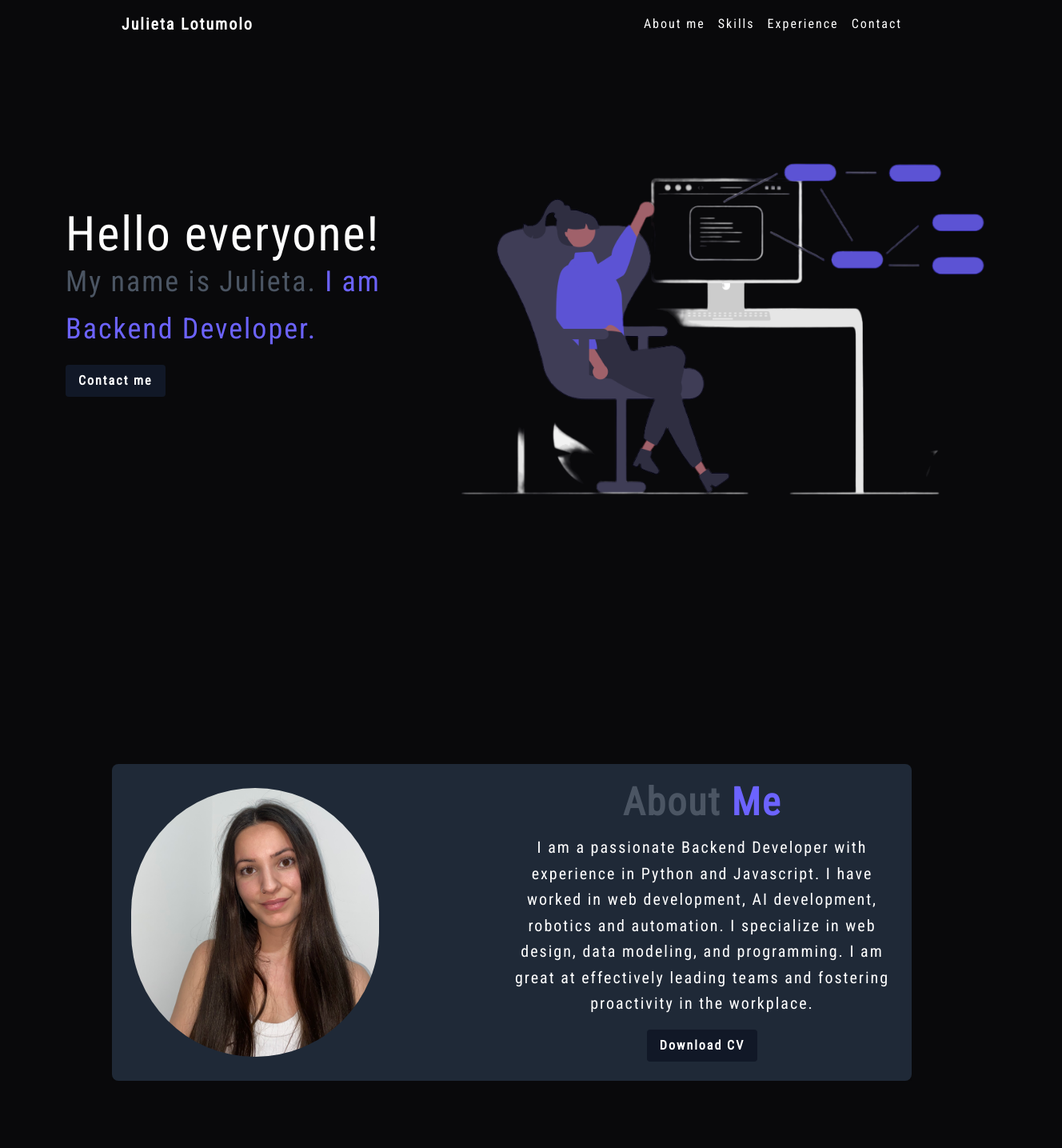
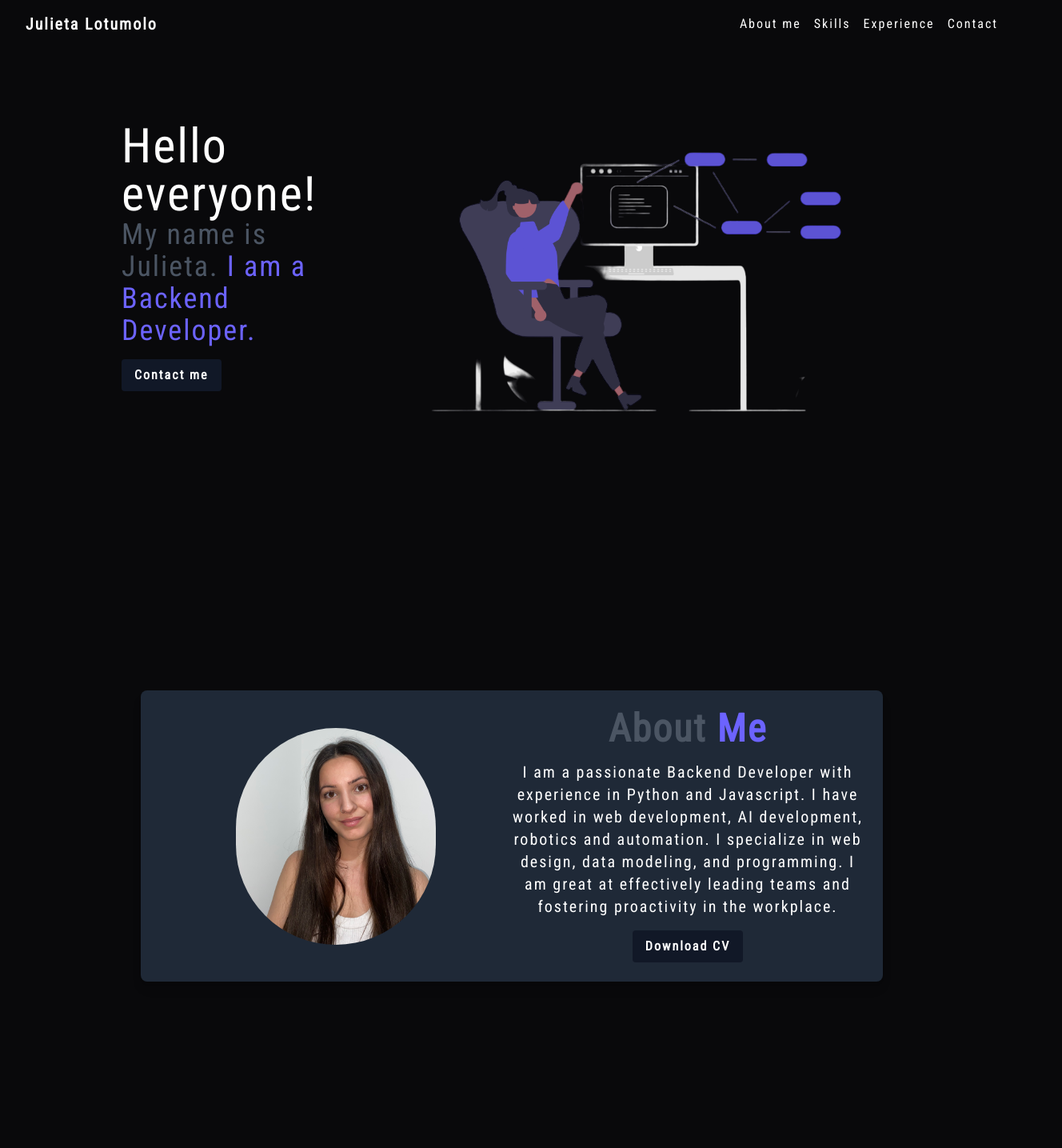
Before and after one commit to lotjulieta/julieta-lotumolo, a React (Vite) app: page / in a window 1280 px wide. Shown: the top 1435 px of the page at 80% size, 1328 px wide, since content can reach past the window. Built offline with nearby package versions, Linux system fonts and the light colour scheme.

Commit message:
latest changes

```diff
--- a/src/components/shared/Header.jsx
+++ b/src/components/shared/Header.jsx
@@ -3,7 +3,7 @@ import './styles-shared.css';
 export default function Header() {
   return (
     <header className="bg-zinc-950 border-gray-200 dark:bg-zinc-950 text-white py-4">
-      <div className="container mx-auto flex justify-between items-center">
+      <div className="mx-auto flex justify-between items-center md:ml-8 md:mr-8">
         <h1 className="text-xl font-bold">Julieta Lotumolo</h1>
         <nav className="md:hidden">
           <button className="mobile-menu-button">
--- a/src/components/shared/Portada.jsx
+++ b/src/components/shared/Portada.jsx
@@ -10,14 +10,14 @@ export default function Portada() {
   };
 
   return (
-    <section className="bg-zinc-950 text-white py-20">
+    <section className="bg-zinc-950 text-white py-10 lg:py-20">
       <div className="container mx-auto flex flex-col lg:flex-row items-center justify-center">
-        <div className="lg:w-1/2" style={{ marginLeft: '-70px'}}>
-          <h1 className="animate__animated animate__bounceInDown text-6xl">Hello everyone!</h1>
-          <p style={{ color: '#4b5563'}} className="animate__animated animate__bounceInLeft text-4xl leading-relaxed text-center lg:text-left">
-            My name is Julieta. <span style={{ color: '#6C63FF'}}>I am Backend Developer.</span>
+        <div className="lg:w-1/2">
+          <h1 className="animate__animated animate__bounceInDown text-4xl lg:text-6xl text-center lg:text-left">Hello everyone!</h1>
+          <p style={{ color: '#4b5563'}} className="animate__animated animate__bounceInLeft text-xl lg:text-4xl leading-relaxed text-center lg:text-left">
+            My name is Julieta. <span style={{ color: '#6C63FF'}}>I am a Backend Developer.</span>
           </p>
-          <div className="flex justify-left">
+          <div className="flex justify-center lg:justify-start">
             <button
               className="bg-gray-900 hover:bg-zinc-950 text-white font-bold py-2 px-4 rounded focus:outline-none focus:shadow-outline mt-4 mb-16"
               type="button"
@@ -27,7 +27,7 @@ export default function Portada() {
             </button>
           </div>
         </div>
-        <div style={ { marginRight: '-200px'}}>
+        <div>
           <img src="/images/undraw_Software_engineer_re_tnjc-Photoroom.png-Photoroom.png" alt="Your Image" className="mx-auto lg:mx-0" />
         </div>
       </div>
--- a/src/pages/Aboutme.jsx
+++ b/src/pages/Aboutme.jsx
@@ -3,26 +3,25 @@ import 'animate.css';
 export default function Aboutme() {
   return(
     <div className="flex justify-center items-center h-screen">
-      <section style={{ width: '1000px', marginTop: '-20px'}} className="relative overflow-hidden cursor-pointer transform transition-transform duration-300 hover:scale-110">
-        <div className="bg-gray-800 rounded-lg p-6 text-white shadow-lg hover:bg-gray-700" style={{ height: 'fit-content', maxHeight: '400px' }}>
+      <section className="sm:w-full lg:w-3/4 px-4 md:mt-0">
+        <div className="bg-gray-800 rounded-lg p-6 text-white shadow-lg hover:bg-gray-700">
           <div className="lg:flex lg:items-center">
-            <div className="lg:w-1/2 lg:pr-10 mb-4 lg:mb-0">
-              <img src="/images/foto-cv.jpg" alt="Your Image" className="rounded-full" style={{ width: '310px'}} />
+            <div className="lg:w-1/2 mb-4 lg:mb-0">
+              <img src="/images/foto-cv.jpg" alt="Your Image" className="rounded-full mx-auto" style={{ maxWidth: '250px'}} />
             </div>
             <div className="lg:w-1/2">
-              <h2 className="text-5xl font-bold mb-4 text-center" style={{ color: '#4b5563'}}>About <span style={{ color: '#6C63FF'}}>Me</span></h2>
-              <p className="text-xl leading-relaxed text-center">
+              <h2 className="text-3xl lg:text-5xl font-bold mb-4 text-center" style={{ color: '#4b5563'}}>About <span style={{ color: '#6C63FF'}}>Me</span></h2>
+              <p className="text-lg lg:text-xl leading-relaxed text-center">
                 I am a passionate Backend Developer with experience in Python and Javascript. I have worked in web development, AI development, robotics and automation. I specialize in web design, data modeling, and programming. I am great at effectively leading teams and fostering proactivity in the workplace.
               </p>
-              <div className="flex justify-center">
-            <button className="bg-gray-900 hover:bg-gray-700 text-white font-bold py-2 px-4 rounded focus:outline-none focus:shadow-outline mt-4" type="submit">
-              Download CV
-            </button>
-          </div>
+              <div className="flex justify-center mt-4">
+                <button className="bg-gray-900 hover:bg-gray-700 text-white font-bold py-2 px-4 rounded focus:outline-none focus:shadow-outline" type="submit">
+                  Download CV
+                </button>
+              </div>
             </div>
           </div>
         </div>
-
       </section>
     </div>
   );
--- a/src/pages/Contact.jsx
+++ b/src/pages/Contact.jsx
@@ -28,13 +28,14 @@ export default function Contact() {
   };
 
   return (
-   <div className="container mx-auto my-8 md:my-22 flex flex-col items-center md:flex-row">
+   <div>
+    <h1 className="text-5xl text-center md:mb-16" style={{ color:'#6C63FF' }}>Contact <span style={{ color: '#4b5563'}}>Me!</span></h1>
+    <div className="container mx-auto my-22 flex">
     <div className="w-full md:w-3/4 hidden md:block">
         <img src="/images/undraw_real_time_collaboration_c62i-Photoroom.png-Photoroom.png" alt="Contact" className="h-auto md:max-w-full" style={{ marginLeft: '-130px' }} />
       </div>
-      <div className="w-full md:w-1/2 md:mr-8">
-        <h1 className="text-5xl text-center md:text-left mb-4" style={{ color:'#6C63FF' }}>Contact <span style={{ color: '#4b5563'}}>Me!</span></h1>
-        <div className="flex flex-wrap justify-center md:justify-start">
+      <div className="w-full md:w-1/2 ">
+        <div className="flex flex-wrap justify-center">
           <a
             href="https://www.linkedin.com/in/julieta-lotumolo/"
             target="_blank"
@@ -58,8 +59,8 @@ export default function Contact() {
             </button>
           </a>
         </div>
-        <p className='text-xl text-center md:text-left mt-8 mb-8'>or send me an email</p>
-        <form onSubmit={handleSubmit} className="w-full max-w-md mx-auto">
+        <p className='text-xl text-center text-white md:items-center md:text-center mt-8 mb-8'>or send me an email</p>
+        <form onSubmit={handleSubmit} className="w-full max-w-md mx-auto md:max-w-lg">
           <div className="flex flex-wrap -mx-3 mb-6">
             <div className="w-full px-3 mb-6">
               <label className="block uppercase tracking-wide text-gray-700 text-xs font-bold mb-2" htmlFor="name">
@@ -77,7 +78,7 @@ export default function Contact() {
               <label className="block uppercase tracking-wide text-gray-700 text-xs font-bold mb-2 mt-2" htmlFor="message">
                 Mesagge
               </label>
-              <textarea className="appearance-none block w-full bg-gray-200 text-gray-700 border rounded py-3 px-4 mb-3 leading-tight focus:outline-none focus:bg-white focus:border-gray-500 h-48 resize-none" id="message" placeholder="Write your message here..." name="message" value={formData.message} onChange={handleChange} required />
+              <textarea className="appearance-none block w-full bg-gray-200 text-gray-700 border rounded py-3 px-4 mb-3 leading-tight focus:outline-none focus:bg-white focus:border-gray-500 h-40 md:h-48 resize-none" id="message" placeholder="Write your message here..." name="message" value={formData.message} onChange={handleChange} required />
             </div>
           </div>
           <div className="flex justify-center">
@@ -87,6 +88,7 @@ export default function Contact() {
           </div>
         </form>
       </div>
-    </div>
+      </div>
+   </div>
   );
 }
--- a/src/pages/Experience.jsx
+++ b/src/pages/Experience.jsx
@@ -8,7 +8,7 @@ export default function Experience() {
 
   return (
     <div className="my-20">
-      <h1 className="text-center text-5xl mb-20" style={{ marginTop: '150px', color: '#6C63FF', marginBottom: '110px'}}>Work Experience</h1>
+      <h1 className="text-center text-5xl md:mb-20" style={{ marginTop: '150px', color: '#6C63FF', marginBottom: '110px'}}>Work Experience</h1>
       <div className="flex flex-wrap justify-center items-start space-x-4">
         {cards.map((card, index) => (
           <div key={index} className="flex-1 flex justify-center mb-8">
--- a/src/pages/Skills.jsx
+++ b/src/pages/Skills.jsx
@@ -1,7 +1,7 @@
 export default function Skills() {
   return(
     <div className="container mx-auto my-22">
-      <h1 className="text-5xl text-center mb-20" style={{ marginTop: '30px', color:'#4b5563'}}>I have experience with these technologies</h1>
+      <h1 className="text-5xl text-center mb-20 sm:mt-20 md:mt-10" style={{ color:'#4b5563'}}>I have experience with these technologies</h1>
       <div className="flex flex-wrap justify-center">
         <div className="w-1/7 p-4">
           <img src="/images/icons8-python-48.png" alt="Logo Tecnología python" className="w-full" />
```
Also changed, not shown: 5 other files (tests, documents, lock files or other folders).
